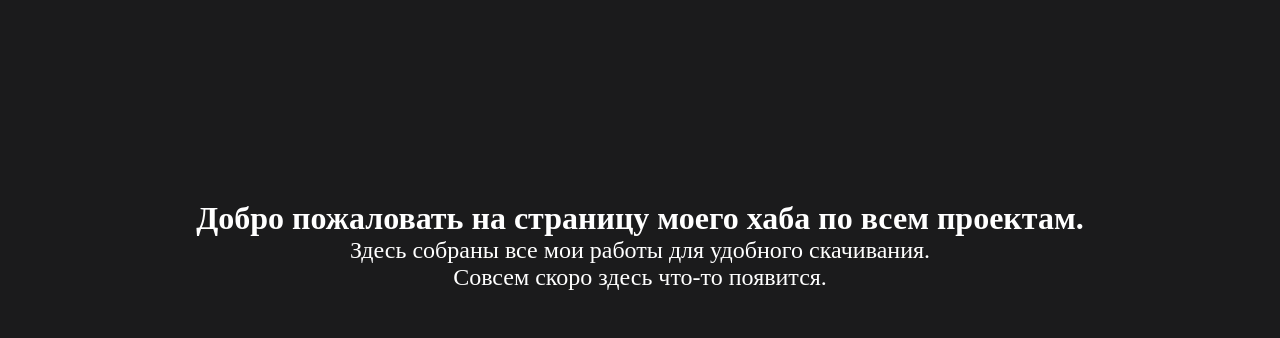
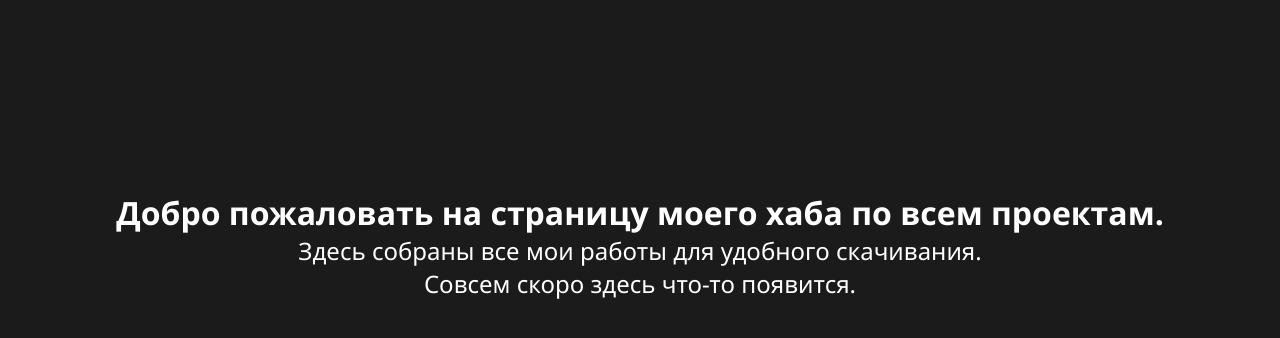
Before and after one commit to Doigonist/HUB_FOR_ALL_PROJECTS, a PHP site: page / in a window 1280 px wide. Shown: the part 155-493 px from the top of the page. Run offline with PHP 8.4, Linux system fonts and the light colour scheme.

Commit message:
Update style.css

```diff
--- a/style.css
+++ b/style.css
@@ -16,8 +16,10 @@ body{
 }
 h1{
     color: white;
+    font-family: 'Segoe UI', Tahoma, Geneva, Verdana, sans-serif;
 }
 p{
+    font-family: 'Segoe UI', Tahoma, Geneva, Verdana, sans-serif;
     color: white;
     font-size: 24px;
 
```
